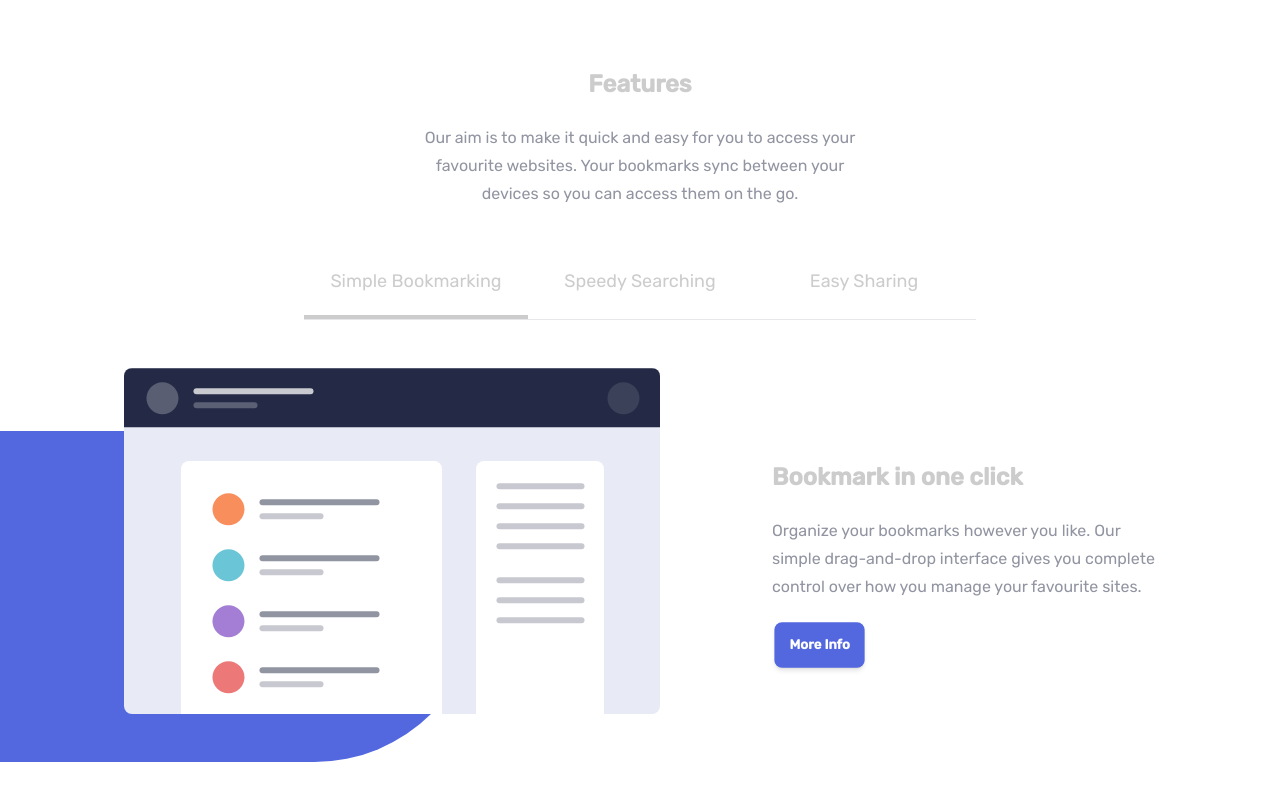
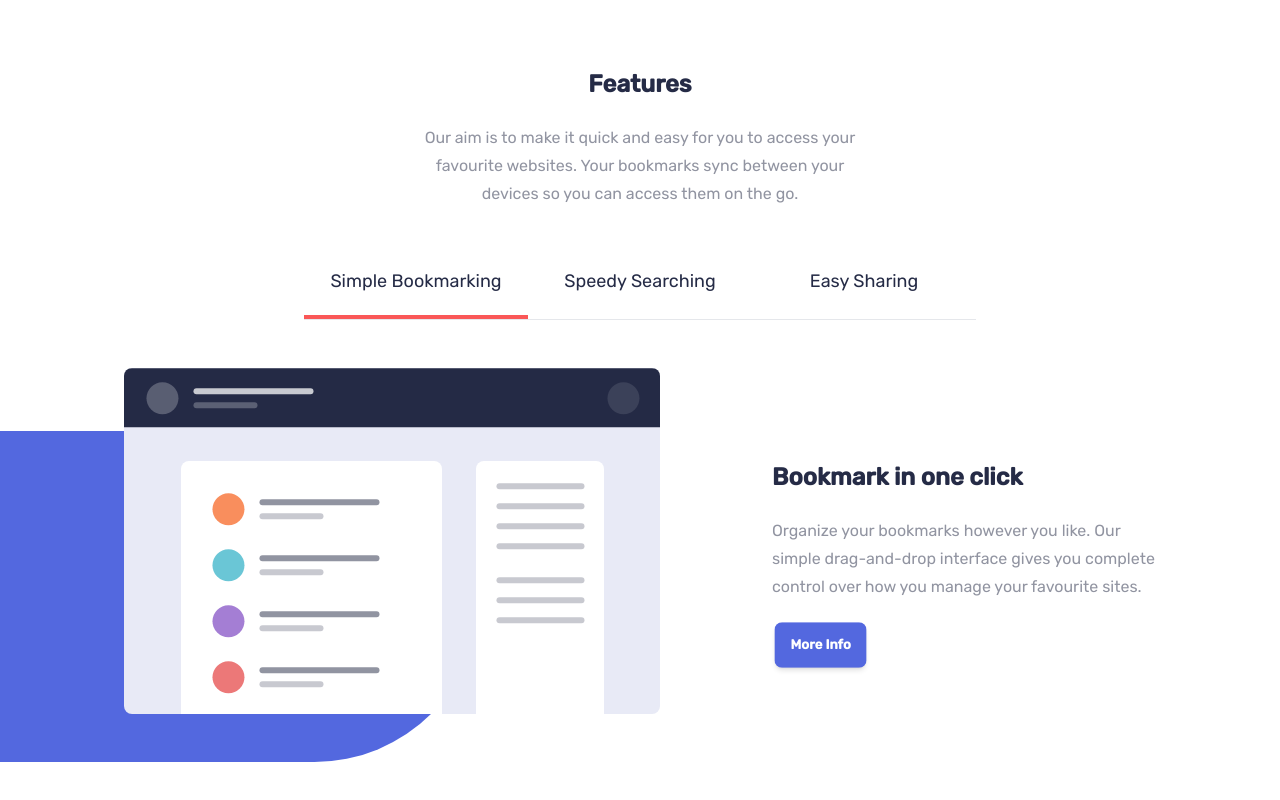
Before and after one commit to FrontendBy-GJ/bookmark-landing-page, a React (Vite) app: page / in a window 1280 px wide. Shown: the part 782-1582 px from the top of the page. Built offline with nearby package versions, Linux system fonts and the light colour scheme.

Commit message:
style: adjust text color, button color, scroll margin

```diff
--- a/src/components/Features.jsx
+++ b/src/components/Features.jsx
@@ -13,10 +13,10 @@ export default function Features() {
   return (
     <section
       id="features"
-      className="py-40 max-w-[1440px] mx-auto overflow-hidden -scroll-mt-32"
+      className="py-40 max-w-[1440px] mx-auto overflow-hidden -scroll-mt-36"
     >
       <div className="px-7">
-        <div className="text-center prose mb-10 max-w-md mx-auto">
+        <div className="text-center prose mb-10 max-w-md mx-auto prose-headings:text-base-200">
           <h2 className="">Features</h2>
           <p className="text-neutral">
             Our aim is to make it quick and easy for you to access your
@@ -38,14 +38,14 @@ export default function Features() {
               }`}
             >
               <div
-                className={`w-fit lg:w-full  border-accent mx-auto transition-all duration-100 ease-linear ${
+                className={`w-fit lg:w-full  border-secondary mx-auto transition-all duration-100 ease-linear ${
                   setTab === i ? 'border-b-4' : ''
                 }`}
               >
                 <a
-                  href={`#${item.length}`}
+                  href={`#${item.toLowerCase()}`}
                   tabIndex={0}
-                  className="block text-center py-5 cursor-pointer"
+                  className="block text-center text-base-200 py-5 cursor-pointer hover:text-secondary"
                 >
                   {item}
                 </a>
@@ -55,7 +55,7 @@ export default function Features() {
         </ul>
       </div>
 
-      <div className="lg:relative hero prose mx-auto max-w-full px-3">
+      <div className="lg:relative hero prose mx-auto max-w-full px-3 prose-headings:text-base-200">
         {panels.map((panel, i) => (
           <Panels
             items={panel}
@@ -80,7 +80,7 @@ function Panels({ items, className }) {
       <div className="text-center lg:text-left max-w-sm">
         <h2>{items.title}</h2>
         <p className="text-neutral">{items.brief}</p>
-        <button className="btn bg-primary shadow-md hidden lg:block border-none">
+        <button className="btn bg-primary shadow-md hidden lg:block">
           {items.button}
         </button>
       </div>
```
